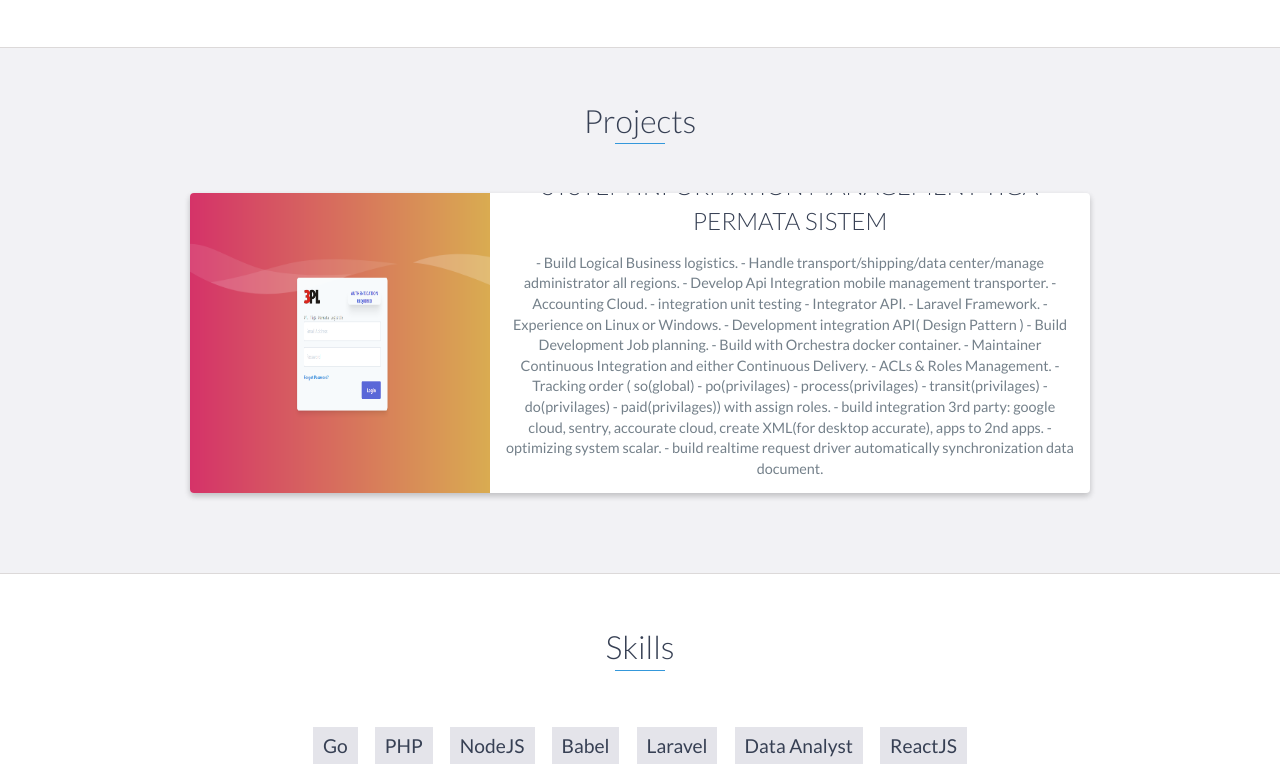
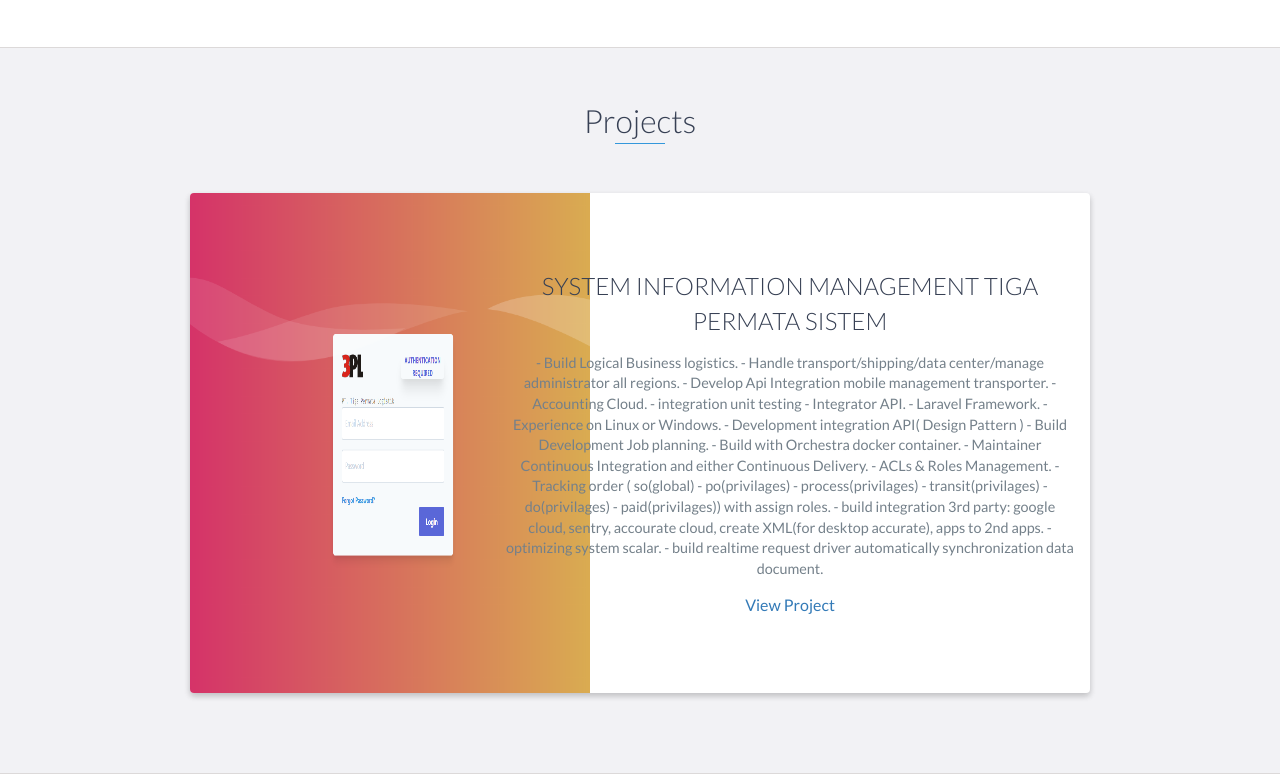
Before and after one commit to DBSetyawan/portfolio, a website: page index.html in a window 1280 px wide. Shown: the part 2024-2800 px from the top of the page. Drawn offline with nearby package versions, Linux system fonts and the light colour scheme.

Commit message:
recompile resize image

```diff
--- a/index.html
+++ b/index.html
@@ -169,7 +169,7 @@
             <div class="row">
                 <div class="project shadow-large">
                     <div class="project-image">
-                        <img src="images/3PS.png" style="width:300px;height:300px;"/>
+                        <img src="images/3PS.png" style="width:400px;height:500px;"/>
                     </div>
                     <!-- End .project-image -->
                     <div class="project-info">
```
